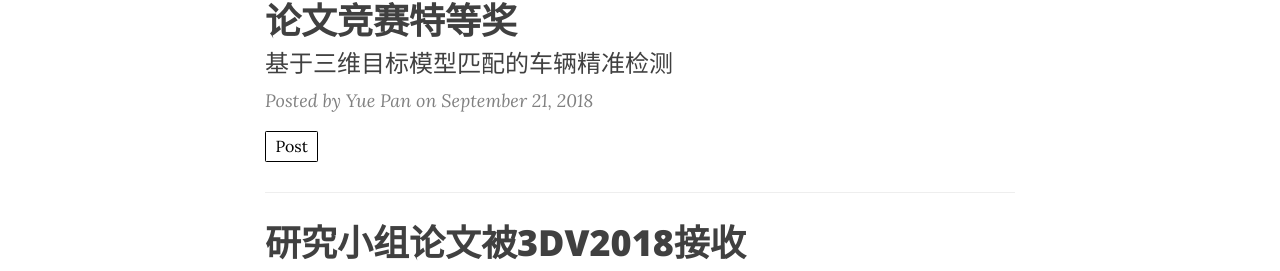
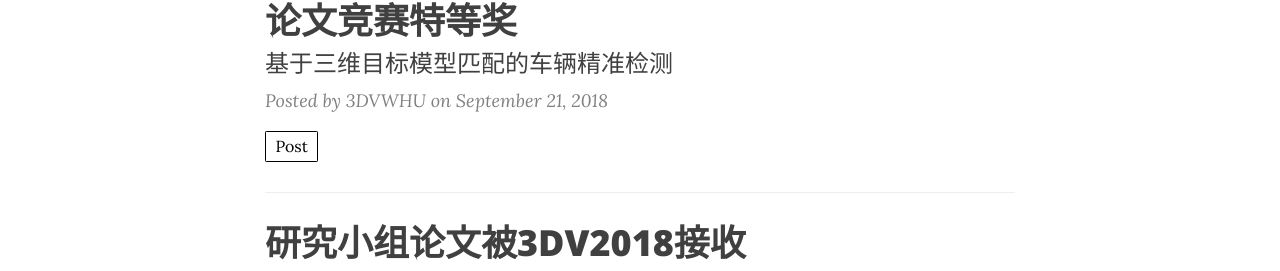
Before and after one commit to 3dvwhu/3dvwhu.github.io, a Jekyll site: the page built from index.html, in a window 1280 px wide. Shown: the part 1083-1354 px from the top of the page. Built offline with Jekyll 4.4.1, drawn with Linux system fonts in a browser that asks for light colours; nearby versions of some CDN libraries; the list of posts is cut into pages by our own code.

Commit message:
Update 2016-05-11-results.markdown

```diff
--- a/_posts/2016-05-11-results.markdown
+++ b/_posts/2016-05-11-results.markdown
@@ -1,7 +1,7 @@
 ---
 layout:     post
 title:      研究小组张璐琪同学荣获全国大学生测绘科技论文竞赛特等奖
-author:     Yue Pan
+author:     3DVWHU
 tags: 		  post
 subtitle:   基于三维目标模型匹配的车辆精准检测
 date:  2018-9-21
```
